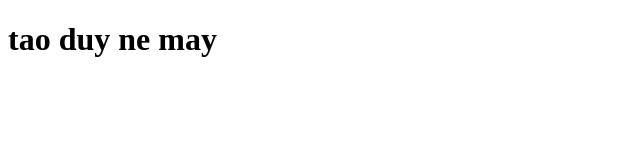
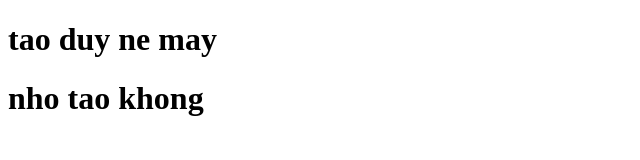
Before and after one commit to letheduy123/HocGit, a plain HTML site: page index.html in a window 1280 px wide. Shown: the whole page, without its empty margins (0-640 px from the left). Drawn offline with Linux system fonts and the light colour scheme.

Commit message:
commit lan 2

```diff
--- a/index.html
+++ b/index.html
@@ -7,5 +7,6 @@
 </head>
 <body>
     <h1>tao duy ne may</h1>
+    <h1>nho tao khong</h1>
 </body>
 </html>
```
